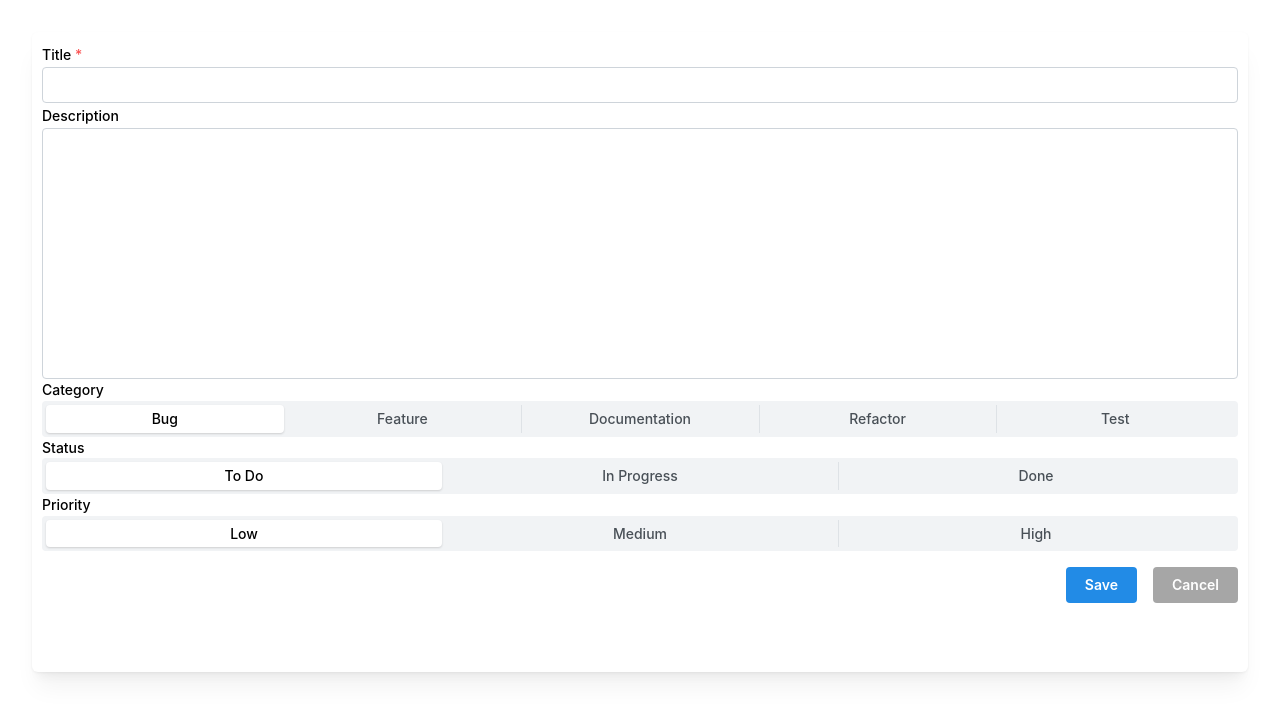
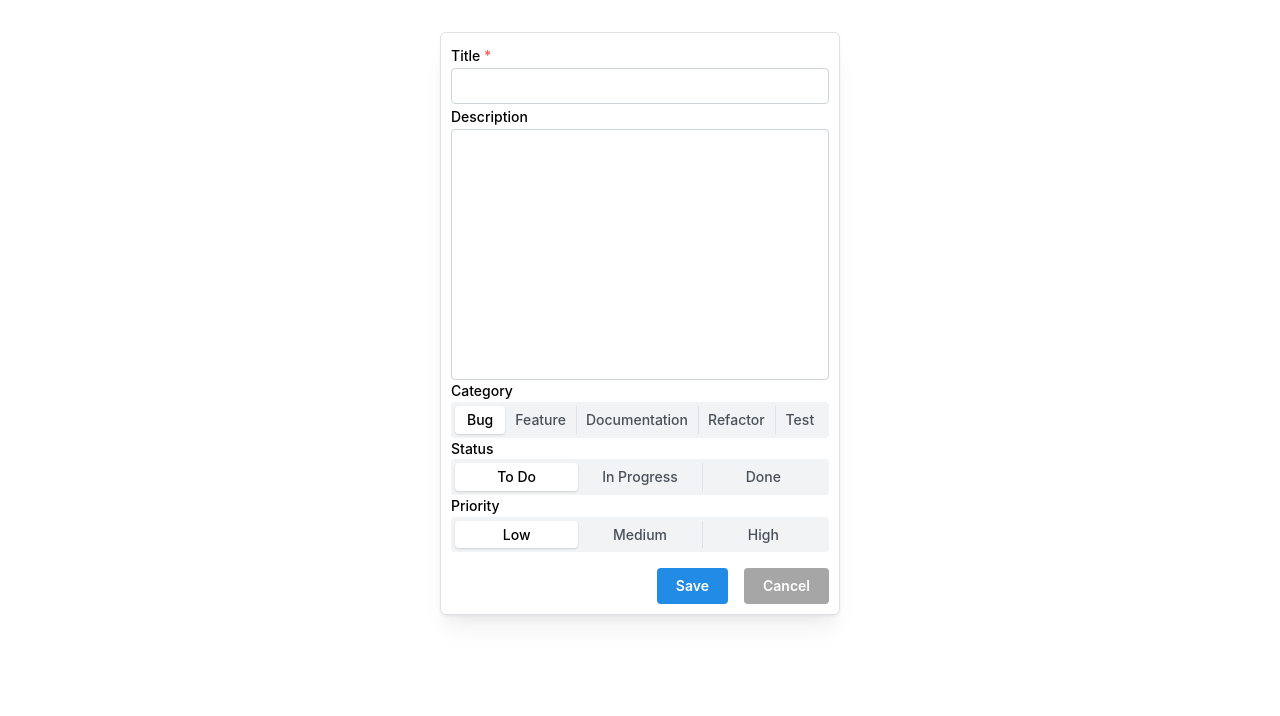
Before and after one commit to polinaKoroleva05/taskManager, a React (Vite) app: page /task/new in a window 1280 px wide. Shown: the top 716 px of the page. Built offline with nearby package versions, Linux system fonts and the light colour scheme.

Commit message:
add theme

```diff
--- a/src/pages/editTaskPage/EditTaskPage.tsx
+++ b/src/pages/editTaskPage/EditTaskPage.tsx
@@ -3,7 +3,8 @@ import {TaskDetails} from '@/widgets/taskDetails';
 import type {TaskInterface} from '@/shared/model/types';
 import {getTaskQueryMiddleware} from '@store/taskQueryMiddleware';
 import {useIdTaskQuery} from '@store/useIdTaskQuery';
-import { Loader } from '@mantine/core';
+import { Loader} from '@mantine/core';
+import styles from './editTaskPage.module.css';
 
 export default function EditTaskPage() {
     const navigate = useNavigate();
@@ -31,11 +32,12 @@ export default function EditTaskPage() {
         }
         navigate('/');
     }
-    return (
+    return (<div className={styles.page}>
         <TaskDetails
             currentTask={currentTask}
             onSubmitProp={handleEditTask}
             onCancelProp={() => navigate('/')}
         />
+    </div>
     );
 }
--- /dev/null
+++ b/src/pages/editTaskPage/editTaskPage.module.css
@@ -0,0 +1,3 @@
+.page {
+      place-items: center;
+}
--- a/src/pages/mainPage/MainPage.tsx
+++ b/src/pages/mainPage/MainPage.tsx
@@ -1,11 +1,14 @@
 import {
+    ActionIcon,
     Button,
     Flex,
     Group,
     Input,
     Loader,
-    Stack,
-    TagsInput
+    Paper,
+    TagsInput,
+    useMantineColorScheme,
+    useMantineTheme
 } from '@mantine/core';
 import {useState, type JSX} from 'react';
 import type {TaskInterface} from '@shared/model/types';
@@ -19,6 +22,8 @@ import {useToggle} from '@mantine/hooks';
 import SortAscIcon from '@shared/ui/sortAsc.svg?react';
 import SortDescIcon from '@shared/ui/sortDesc.svg?react';
 import SortNoneIcon from '@shared/ui/sortNone.svg?react';
+import SunIcon from '@shared/ui/sun.svg?react';
+import MoonIcon from '@shared/ui/moon.svg?react';
 
 const iconOrderMap: {[key: string]: JSX.Element} = {
     none: <SortNoneIcon className={styles.iconSort} />,
@@ -33,6 +38,11 @@ const priorityNumber: {[key: string]: number} = {
 };
 
 export default function MainPage() {
+    const {setColorScheme} = useMantineColorScheme();
+    const mantineTheme = document.documentElement.getAttribute(
+        'data-mantine-color-scheme'
+    );
+    console.log(mantineTheme)
     const {data: tasks, isLoading, isSuccess} = useTasksQuery();
     console.log('tanstack', tasks, isLoading, isSuccess);
     const [searchWord, setSearchWord] = useState('');
@@ -54,7 +64,6 @@ export default function MainPage() {
         'desc'
     ]);
 
-
     if (isLoading) {
         return <Loader />;
     }
@@ -74,13 +83,13 @@ export default function MainPage() {
     }
 
     if (searchCategory?.length) {
-        searchFilteredTasks = searchFilteredTasks.filter((task: TaskInterface) =>
-            searchCategory.includes(task.category)
+        searchFilteredTasks = searchFilteredTasks.filter(
+            (task: TaskInterface) => searchCategory.includes(task.category)
         );
     }
     if (searchPriority?.length) {
-        searchFilteredTasks = searchFilteredTasks.filter((task: TaskInterface) =>
-            searchPriority.includes(task.priority)
+        searchFilteredTasks = searchFilteredTasks.filter(
+            (task: TaskInterface) => searchPriority.includes(task.priority)
         );
     }
     const tasksToDo = searchFilteredTasks.filter(
@@ -109,6 +118,18 @@ export default function MainPage() {
 
     return (
         <>
+            <ActionIcon
+                variant='outline'
+                color={mantineTheme == 'dark' ? 'yellow' : 'blue'}
+                onClick={() => mantineTheme == 'dark' ? setColorScheme('light') : setColorScheme('dark')}
+                title='Toggle color scheme'
+            >
+                {mantineTheme == 'dark' ? (
+                    <SunIcon style={{width: 18, height: 18}} />
+                ) : (
+                    <MoonIcon style={{width: 18, height: 18}} />
+                )}
+            </ActionIcon>
             <Group justify='space-between'>
                 <h2>TaskManager Siriur</h2>
                 <Group gap='xs'>
@@ -124,6 +145,7 @@ export default function MainPage() {
                         Priority
                     </Button>
                     <Button
+                        className={styles.button}
                         color='#787878'
                         variant='outline'
                         rightSection={iconOrderMap[sortOrderDate]}
@@ -137,7 +159,7 @@ export default function MainPage() {
                     <Button onClick={handleCreateTask}>Add task</Button>
                 </Group>
             </Group>
-            <Stack className={styles.searchField}>
+            <Paper shadow='md' className={styles.searchField}>
                 <Input
                     placeholder='Search'
                     value={searchWord}
@@ -179,7 +201,7 @@ export default function MainPage() {
                         clearable
                     />
                 </Group>
-            </Stack>
+            </Paper>
             <Flex
                 visibleFrom='xs'
                 gap='sm'
@@ -205,8 +227,9 @@ export default function MainPage() {
             </Flex>
             <Carousel
                 styles={{
-                    viewport: {position: 'absolute'},
-                    root: {position: 'unset'}
+                    root: {position: 'unset'},
+                    controls: {position: 'fixed'},
+                    indicators: {position: 'fixed'}
                 }}
                 hiddenFrom='xs'
                 withIndicators
@@ -229,4 +252,4 @@ export default function MainPage() {
             </Carousel>
         </>
     );
-};
+}
--- a/src/pages/mainPage/mainPage.module.css
+++ b/src/pages/mainPage/mainPage.module.css
@@ -1,9 +1,9 @@
 .searchField {
-    background-color: #ffffff;
     margin-bottom: 3vh;
     padding: 1vh;
     border-radius: 6px;
-    box-shadow: 0 4px 10px #cfcfcf;
+    border: 1px solid var(     --mantine-color-disabled-border);
+    /* box-shadow: 0 4px 10px #00000044; */
 }
 
 .searchIcon {
@@ -11,6 +11,10 @@
     width: 11px;
 }
 
+button:focus-visible, button:focus{
+    outline: none;
+}
+
 .iconSort{
     color: #787878;
 }
--- a/src/pages/newTaskPage/index.ts
+++ b/src/pages/newTaskPage/index.ts
@@ -1 +1 @@
-export {default as NewTaskPage} from './newTaskPage'
+export {default as NewTaskPage} from './NewTaskPage'
--- /dev/null
+++ b/src/pages/newTaskPage/newTaskPage.module.css
@@ -0,0 +1,3 @@
+.page {
+      place-items: center;
+}
--- a/src/pages/newTaskPage/newTaskPage.tsx
+++ b/src/pages/newTaskPage/newTaskPage.tsx
@@ -1,7 +1,8 @@
-import { getTaskQueryMiddleware } from '@store/taskQueryMiddleware';
+import {getTaskQueryMiddleware} from '@store/taskQueryMiddleware';
 import type {TaskInterface} from '@/shared/model/types';
 import {TaskDetails} from '@/widgets/taskDetails';
 import {useNavigate} from 'react-router';
+import styles from './newTaskPage.module.css';
 
 export default function NewTaskPage() {
     const navigate = useNavigate();
@@ -14,16 +15,18 @@ export default function NewTaskPage() {
         priority: 'Low',
         date: null
     };
-    const {createTaskMutation} = getTaskQueryMiddleware()
+    const {createTaskMutation} = getTaskQueryMiddleware();
     function handleCreateTask(taskData: TaskInterface) {
-        createTaskMutation(taskData)
-        navigate('/')
+        createTaskMutation(taskData);
+        navigate('/');
     }
     return (
-        <TaskDetails
-            currentTask={emptyTask}
-            onSubmitProp={handleCreateTask}
-            onCancelProp={() => navigate('/')}
-        />
+        <div className={styles.page}>
+            <TaskDetails
+                currentTask={emptyTask}
+                onSubmitProp={handleCreateTask}
+                onCancelProp={() => navigate('/')}
+            />
+        </div>
     );
 }
--- a/src/widgets/taskDetails/TaskDetails.tsx
+++ b/src/widgets/taskDetails/TaskDetails.tsx
@@ -78,6 +78,7 @@ export default function TaskDetails({
                     Category
                 </Text>
                 <SegmentedControl
+                    className={styles.scrollable}
                     fullWidth
                     key={form.key('category')}
                     {...form.getInputProps('category')}
--- a/src/widgets/taskDetails/taskDetails.module.css
+++ b/src/widgets/taskDetails/taskDetails.module.css
@@ -1,11 +1,18 @@
-.form{
+.form {
     text-align: start;
-    min-width: 400px;
-    height: 640px;
+    max-width: 400px;
+    width: 100vw;
+    /* max-height: 640px;
+    height: 120vh; */
     padding: 10px;
     border-radius: 6px;
+    border: 1px solid var(--mantine-color-disabled-border);
 }
 
-.labelFormat{
+.labelFormat {
     font-weight: 400;
 }
+
+.scrollable {
+    overflow-x: auto;
+}
--- a/src/widgets/taskItem/taskItem.module.css
+++ b/src/widgets/taskItem/taskItem.module.css
@@ -1,15 +1,16 @@
 .taskItem{
     width: 100%;
     padding: 20px;
+        border: 1px solid var(     --mantine-color-disabled-border);
 }
 
 .iconEdit{
-    fill: rgb(99, 99, 99);
+    fill: #7a7a7a;
     width: 11px;
 }
 
 .iconDelete{
-    color: rgb(52, 52, 52);
+    color: #7a7a7a;
     width: 15px;
 }
 
--- a/src/widgets/taskList/TaskList.tsx
+++ b/src/widgets/taskList/TaskList.tsx
@@ -1,6 +1,7 @@
 import {TaskItem} from '@widgets/taskItem';
 import type {TaskInterface} from '@shared/model/types';
 import {Flex, Paper, Title} from '@mantine/core';
+import styles from './taskList.module.css'
 
 /**
  * A functional React component that displays list of tasks.
@@ -19,7 +20,7 @@ export default function TaskList({
     tasks: TaskInterface[];
 }) {
     return (
-        <Paper style={style} shadow='sm' radius='md' bg='#eeeeeeff'>
+        <Paper className={styles.taskList} style={style} shadow='md' radius='md' bg='#00000020'>
             <Title order={5}> {title} </Title>
             <Flex gap='xs' align='center' direction='column'>
                 {tasks.map((item, key) => (
--- /dev/null
+++ b/src/widgets/taskList/taskList.module.css
@@ -0,0 +1,3 @@
+.taskList{
+        border: 1px solid var(     --mantine-color-disabled-border);
+}
```
Also changed, not shown: src/shared/ui/moon.svg (added), src/shared/ui/sun.svg (added).
